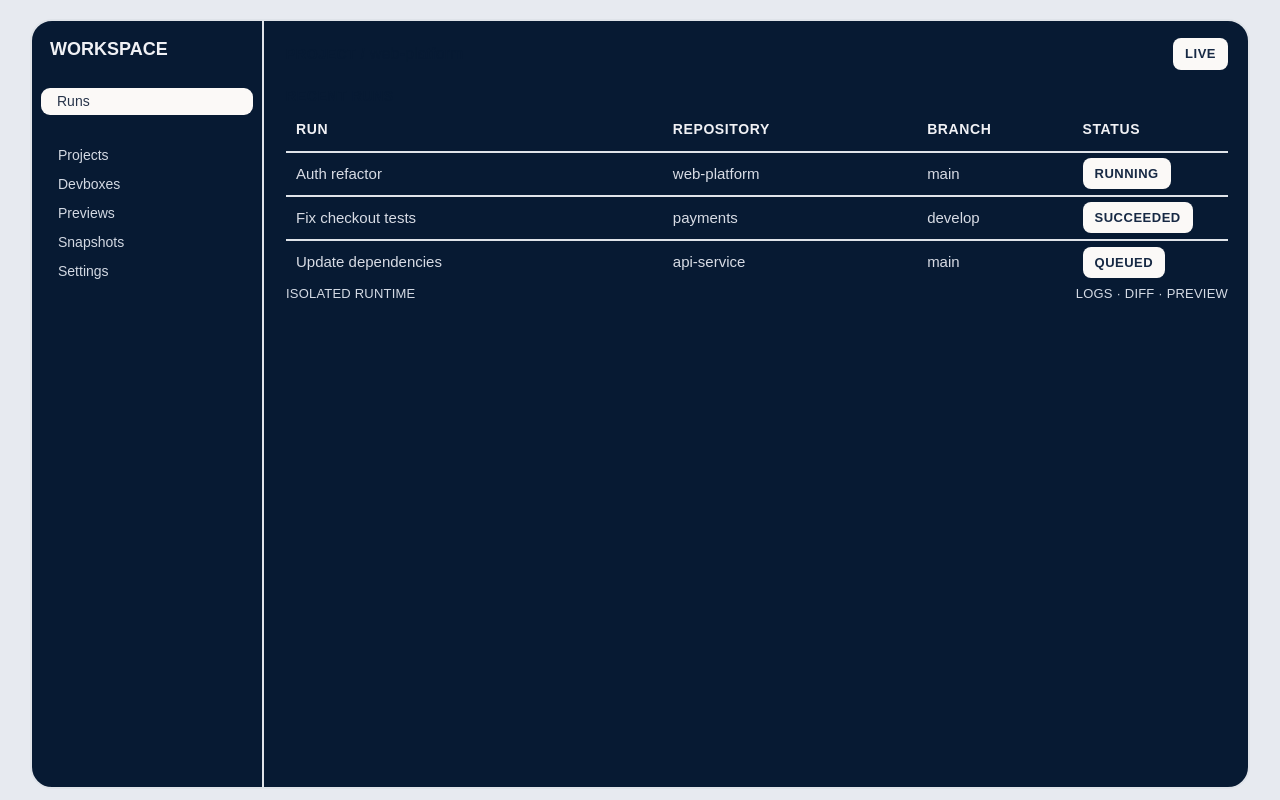
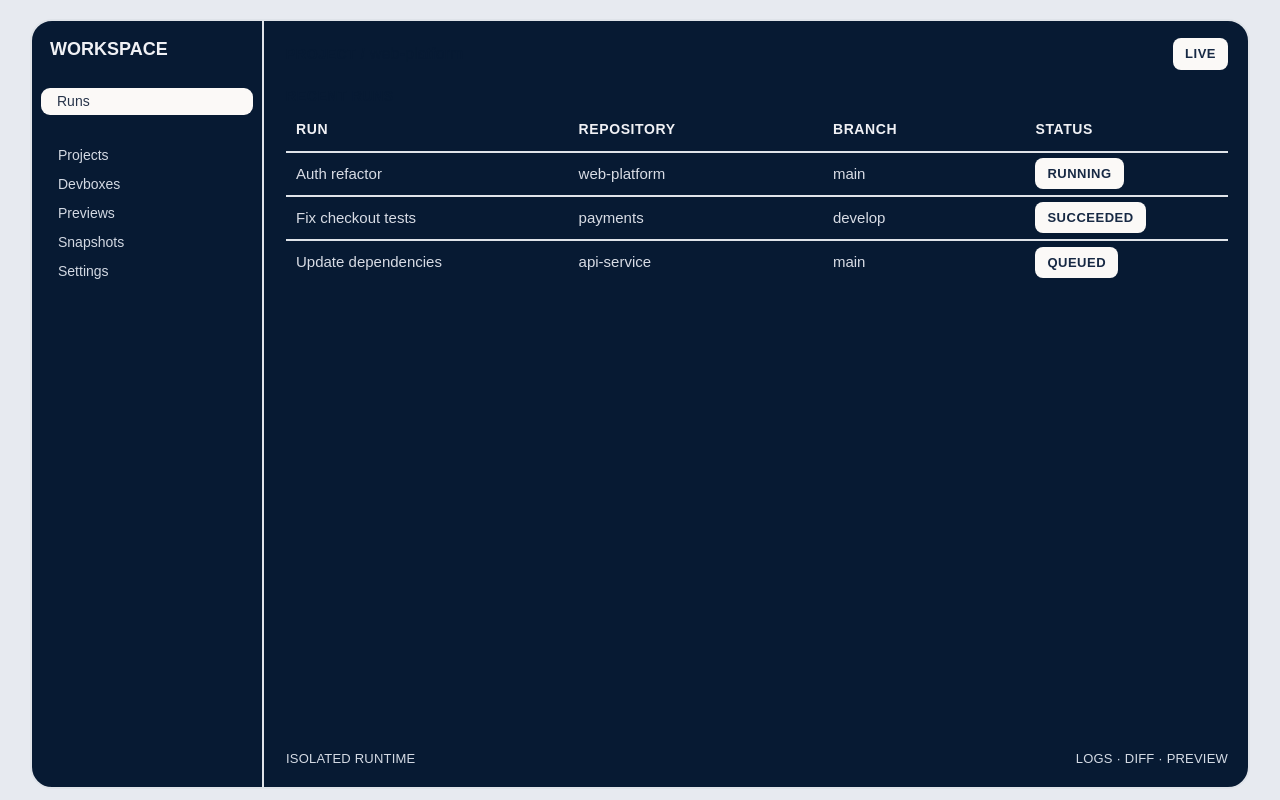
Before and after one commit to LogotipX/runforge-test-task-ai-dashboard, a Next.js app: page /runs in a window 1280 px wide. Built offline with nearby package versions, Linux system fonts and the light colour scheme.

Commit message:
feat: add fetching for Mock AI Runs

```diff
--- a/package.json
+++ b/package.json
@@ -11,7 +11,8 @@
   "dependencies": {
     "next": "16.4.6",
     "react": "19.3.0",
-    "react-dom": "19.3.0"
+    "react-dom": "19.3.0",
+    "sass": "^1.108.2"
   },
   "devDependencies": {
     "@tailwindcss/turbopack": "4.3.3",
--- a/src/app/globals.css
+++ b/src/app/globals.css
@@ -84,7 +84,9 @@ body {
 .dashboard-content {
   display: flex;
   flex: 1;
+  height: 100%;
   min-width: 0;
+  min-height: 0;
   flex-direction: column;
   padding: 17px 20px 19px 22px;
 }
@@ -94,6 +96,7 @@ body {
   align-items: center;
   justify-content: space-between;
   min-height: 31px;
+  flex-shrink: 0;
 }
 
 .project-name {
@@ -130,44 +133,19 @@ body {
 }
 
 .recent-runs {
+  display: flex;
+  flex: 1;
+  flex-direction: column;
+  min-height: 0;
+  overflow-y: auto;
+
   margin-top: 18px;
+  margin-bottom: 18px;
 }
 
 .section-title {
   margin: 0 0 11px;
   line-height: 1.2;
-}
-
-.runs-table {
-  width: 100%;
-  border-collapse: collapse;
-  table-layout: fixed;
-  text-align: left;
-}
-
-.runs-table th {
-  height: 36px;
-  padding: 0 10px 7px;
-  color: #f0f1f5;
-  vertical-align: middle;
-}
-
-.runs-table th:first-child,
-.runs-table td:first-child {
-  width: 40%;
-}
-
-.runs-table th:nth-child(2),
-.runs-table td:nth-child(2) {
-  width: 27%;
-}
-
-.runs-table td {
-  height: 44px;
-  padding: 0 10px;
-  border-top: 2px solid #dfe3e9;
-  color: #d8dce5;
-  font-size: 15px;
 }
 
 .status-badge {
@@ -179,6 +157,7 @@ body {
   display: flex;
   align-items: center;
   justify-content: space-between;
+  flex-shrink: 0;
   margin-top: auto;
   color: #d5dbe5;
   font-size: 13px;
--- /dev/null
+++ b/src/app/widgets/RunsTable/index.tsx
@@ -0,0 +1,45 @@
+import AIRun from "@/entities/AIRun";
+import { Run } from "@/shared/types/ai-runs";
+import "./ui/styles.scss";
+
+export default function RunsTable(props: { runs: Run[]; isLoading: boolean }) {
+  const skeletonRows = Array.from({ length: 3 }, (_, index) => index);
+
+  return (
+    <table className="runs-table">
+      <thead>
+        <tr>
+          <th scope="col">RUN</th>
+          <th scope="col">REPOSITORY</th>
+          <th scope="col">BRANCH</th>
+          <th scope="col">STATUS</th>
+        </tr>
+      </thead>
+
+      <tbody>
+        {props.isLoading
+          ? skeletonRows.map((index) => (
+              <tr key={`skeleton-${index}`}>
+                <td>
+                  <div className="skeleton skeleton-line skeleton-line-name" />
+                </td>
+                <td>
+                  <div className="skeleton skeleton-line" />
+                </td>
+                <td>
+                  <div className="skeleton skeleton-line" />
+                </td>
+                <td>
+                  <div className="skeleton skeleton-pill" />
+                </td>
+              </tr>
+            ))
+          : props.runs.map((run) => (
+              <tr key={run.id}>
+                <AIRun {...run} />
+              </tr>
+            ))}
+      </tbody>
+    </table>
+  );
+}
--- /dev/null
+++ b/src/app/widgets/RunsTable/ui/styles.scss
@@ -0,0 +1,81 @@
+.runs-table {
+  width: 100%;
+  border-collapse: collapse;
+  table-layout: fixed;
+  text-align: left;
+
+  th {
+    height: 36px;
+    padding: 0 10px 7px;
+    color: #f0f1f5;
+    vertical-align: middle;
+  }
+
+  td {
+    height: 44px;
+    padding: 0 10px;
+    border-top: 2px solid #dfe3e9;
+    color: #d8dce5;
+    font-size: 15px;
+  }
+
+  th:first-child,
+  td:first-child {
+    width: 30%;
+  }
+
+  th:nth-child(2),
+  td:nth-child(2) {
+    width: 27%;
+  }
+}
+
+@keyframes skeleton-shimmer {
+  100% {
+    transform: translateX(100%);
+  }
+}
+
+.skeleton {
+  position: relative;
+  overflow: hidden;
+  border-radius: 8px;
+  background: rgba(223, 227, 233, 0.18);
+  box-shadow: inset 0 0 0 1px rgba(255, 255, 255, 0.05);
+
+  &::before {
+    position: absolute;
+    inset: 0;
+    content: "";
+    background: rgba(255, 255, 255, 0.08);
+    border-radius: inherit;
+  }
+
+  &::after {
+    position: absolute;
+    inset: 0;
+    content: "";
+    transform: translateX(-100%);
+    background: linear-gradient(90deg,
+        rgba(255, 255, 255, 0) 0%,
+        rgba(255, 255, 255, 0.24) 50%,
+        rgba(255, 255, 255, 0) 100%);
+    animation: skeleton-shimmer 1.3s infinite ease-in-out;
+  }
+
+  &.skeleton-line {
+    height: 14px;
+    width: 100%;
+  }
+
+  &.skeleton-line-name {
+    width: 70%;
+  }
+
+  &.skeleton-pill {
+    display: block;
+    width: 88px;
+    height: 31px;
+    margin-left: auto;
+  }
+}
--- /dev/null
+++ b/src/views/runs/api/fetchRuns.ts
@@ -0,0 +1,6 @@
+import { Run } from "@/shared/types/ai-runs";
+import { MockRuns } from "../mock/runs";
+
+export async function fetchRuns(): Promise<Run[]> {
+  return await new Promise((res) => setTimeout(() => res([...MockRuns]), 1000));
+}
--- a/src/views/runs/index.tsx
+++ b/src/views/runs/index.tsx
@@ -1,40 +1,27 @@
-import AIRun from "@/entities/AIRun";
-import { Run, RunStatus } from "@/shared/types/ai-runs";
+"use client";
 
-const MockRuns: Run[] = [
-  {
-    id: "1",
-    name: "Auth refactor",
-    repository: "web-platform",
-    branch: "main",
-    status: RunStatus.running,
-    createdAt: "2023-06-01T12:00:00Z",
-    durationSeconds: 600,
-    logs: [],
-  },
-  {
-    id: "2",
-    name: "Fix checkout tests",
-    repository: "payments",
-    branch: "develop",
-    status: RunStatus.succeeded,
-    createdAt: "2023-06-01T12:00:00Z",
-    durationSeconds: 300,
-    logs: [],
-  },
-  {
-    id: "3",
-    name: "Update dependencies",
-    repository: "api-service",
-    branch: "main",
-    status: RunStatus.queued,
-    createdAt: "2023-06-01T12:00:00Z",
-    durationSeconds: 0,
-    logs: [],
-  },
-];
+import { Run } from "@/shared/types/ai-runs";
+import { useEffect, useState } from "react";
+import { fetchRuns } from "./api/fetchRuns";
+import RunsTable from "@/app/widgets/RunsTable";
 
 export default function RunsPage() {
+  const [runs, setRuns] = useState<Run[]>([]);
+  const [isLoading, setIsLoading] = useState(true);
+
+  useEffect(() => {
+    fetchRuns()
+      .then((fetchedRuns) => {
+        setRuns(fetchedRuns);
+      })
+      .catch(() => {
+        setRuns([]);
+      })
+      .finally(() => {
+        setIsLoading(false);
+      });
+  }, []);
+
   return (
     <section className="dashboard-content" aria-label="Project runs">
       <header className="project-header">
@@ -48,28 +35,13 @@ export default function RunsPage() {
         className="recent-runs"
         id="runs"
         aria-labelledby="recent-runs-title"
+        aria-busy={isLoading}
       >
         <h2 id="recent-runs-title" className="section-title">
           RECENT RUNS
         </h2>
-        <table className="runs-table">
-          <thead>
-            <tr>
-              <th scope="col">RUN</th>
-              <th scope="col">REPOSITORY</th>
-              <th scope="col">BRANCH</th>
-              <th scope="col">STATUS</th>
-            </tr>
-          </thead>
 
-          <tbody>
-            {MockRuns.map((run) => (
-              <tr key={run.id}>
-                <AIRun {...run} />
-              </tr>
-            ))}
-          </tbody>
-        </table>
+        <RunsTable runs={runs} isLoading={isLoading} />
       </section>
 
       <footer className="dashboard-footer">
--- /dev/null
+++ b/src/views/runs/mock/runs.ts
@@ -0,0 +1,174 @@
+import { Run, RunStatus } from "@/shared/types/ai-runs";
+
+export const MockRuns: Run[] = [
+  {
+    id: "1",
+    name: "Auth refactor",
+    repository: "web-platform",
+    branch: "main",
+    status: RunStatus.running,
+    createdAt: "2023-06-01T12:00:00Z",
+    durationSeconds: 600,
+    logs: [],
+  },
+  {
+    id: "2",
+    name: "Fix checkout tests",
+    repository: "payments",
+    branch: "develop",
+    status: RunStatus.succeeded,
+    createdAt: "2023-06-01T12:00:00Z",
+    durationSeconds: 300,
+    logs: [],
+  },
+  {
+    id: "3",
+    name: "Update dependencies",
+    repository: "api-service",
+    branch: "main",
+    status: RunStatus.queued,
+    createdAt: "2023-06-01T12:00:00Z",
+    durationSeconds: 0,
+    logs: [],
+  },
+  // {
+  //   id: "4",
+  //   name: "Update dependencies",
+  //   repository: "api-service",
+  //   branch: "main",
+  //   status: RunStatus.queued,
+  //   createdAt: "2023-06-01T12:00:00Z",
+  //   durationSeconds: 0,
+  //   logs: [],
+  // },
+  // {
+  //   id: "5",
+  //   name: "Update dependencies",
+  //   repository: "api-service",
+  //   branch: "main",
+  //   status: RunStatus.queued,
+  //   createdAt: "2023-06-01T12:00:00Z",
+  //   durationSeconds: 0,
+  //   logs: [],
+  // },
+  // {
+  //   id: "6",
+  //   name: "Update dependencies",
+  //   repository: "api-service",
+  //   branch: "main",
+  //   status: RunStatus.queued,
+  //   createdAt: "2023-06-01T12:00:00Z",
+  //   durationSeconds: 0,
+  //   logs: [],
+  // },
+  // {
+  //   id: "7",
+  //   name: "Update dependencies",
+  //   repository: "api-service",
+  //   branch: "main",
+  //   status: RunStatus.queued,
+  //   createdAt: "2023-06-01T12:00:00Z",
+  //   durationSeconds: 0,
+  //   logs: [],
+  // },
+  // {
+  //   id: "8",
+  //   name: "Update dependencies",
+  //   repository: "api-service",
+  //   branch: "main",
+  //   status: RunStatus.queued,
+  //   createdAt: "2023-06-01T12:00:00Z",
+  //   durationSeconds: 0,
+  //   logs: [],
+  // },
+  // {
+  //   id: "9",
+  //   name: "Update dependencies",
+  //   repository: "api-service",
+  //   branch: "main",
+  //   status: RunStatus.queued,
+  //   createdAt: "2023-06-01T12:00:00Z",
+  //   durationSeconds: 0,
+  //   logs: [],
+  // },
+  // {
+  //   id: "10",
+  //   name: "Update dependencies",
+  //   repository: "api-service",
+  //   branch: "main",
+  //   status: RunStatus.queued,
+  //   createdAt: "2023-06-01T12:00:00Z",
+  //   durationSeconds: 0,
+  //   logs: [],
+  // },
+  // {
+  //   id: "11",
+  //   name: "Update dependencies",
+  //   repository: "api-service",
+  //   branch: "main",
+  //   status: RunStatus.queued,
+  //   createdAt: "2023-06-01T12:00:00Z",
+  //   durationSeconds: 0,
+  //   logs: [],
+  // },
+  // {
+  //   id: "12",
+  //   name: "Update dependencies",
+  //   repository: "api-service",
+  //   branch: "main",
+  //   status: RunStatus.queued,
+  //   createdAt: "2023-06-01T12:00:00Z",
+  //   durationSeconds: 0,
+  //   logs: [],
+  // },
+  // {
+  //   id: "3",
+  //   name: "Update dependencies",
+  //   repository: "api-service",
+  //   branch: "main",
+  //   status: RunStatus.queued,
+  //   createdAt: "2023-06-01T12:00:00Z",
+  //   durationSeconds: 0,
+  //   logs: [],
+  // },
+  // {
+  //   id: "14",
+  //   name: "Update dependencies",
+  //   repository: "api-service",
+  //   branch: "main",
+  //   status: RunStatus.queued,
+  //   createdAt: "2023-06-01T12:00:00Z",
+  //   durationSeconds: 0,
+  //   logs: [],
+  // },
+  // {
+  //   id: "15",
+  //   name: "Update dependencies",
+  //   repository: "api-service",
+  //   branch: "main",
+  //   status: RunStatus.queued,
+  //   createdAt: "2023-06-01T12:00:00Z",
+  //   durationSeconds: 0,
+  //   logs: [],
+  // },
+  // {
+  //   id: "16",
+  //   name: "Update dependencies",
+  //   repository: "api-service",
+  //   branch: "main",
+  //   status: RunStatus.queued,
+  //   createdAt: "2023-06-01T12:00:00Z",
+  //   durationSeconds: 0,
+  //   logs: [],
+  // },
+  // {
+  //   id: "17",
+  //   name: "Update dependencies",
+  //   repository: "api-service",
+  //   branch: "main",
+  //   status: RunStatus.queued,
+  //   createdAt: "2023-06-01T12:00:00Z",
+  //   durationSeconds: 0,
+  //   logs: [],
+  // },
+];
```
Also changed, not shown: 1 other file (tests, documents, lock files or other folders).
